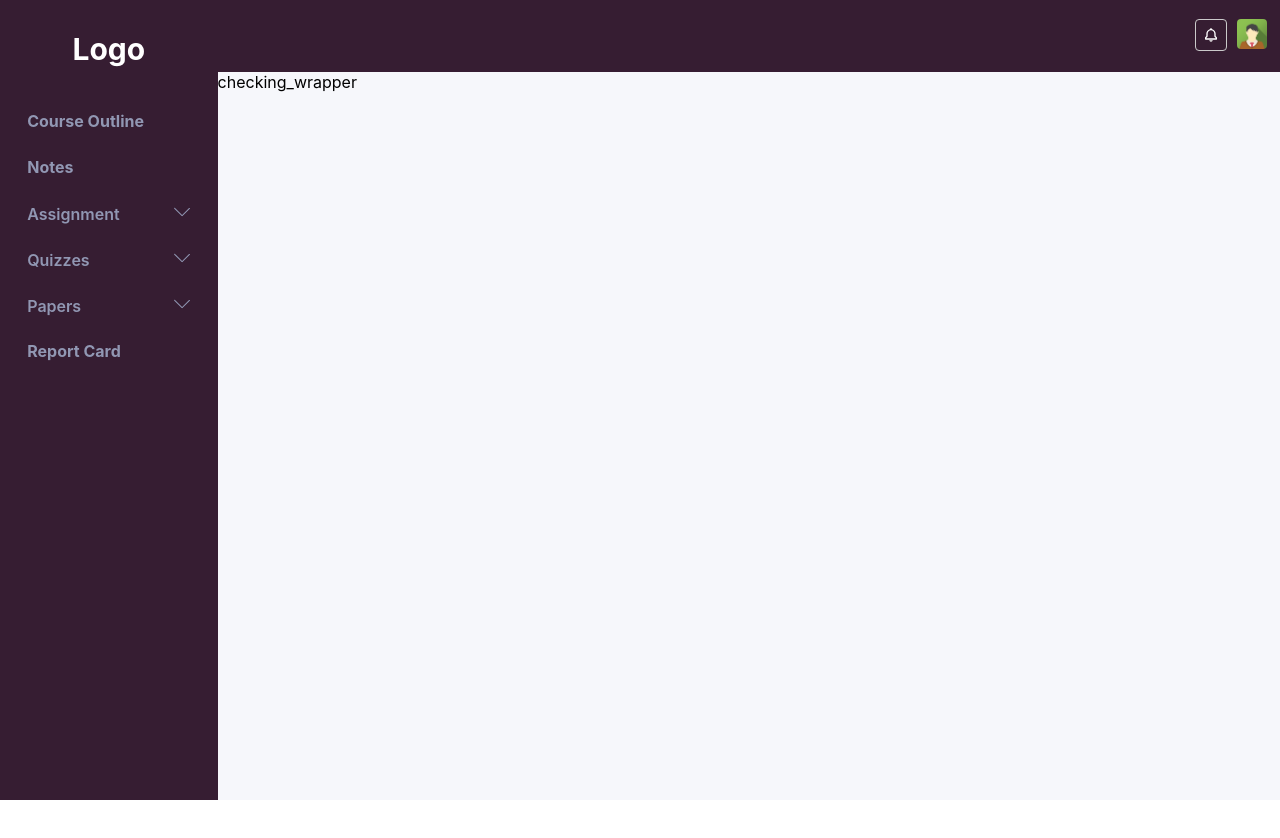
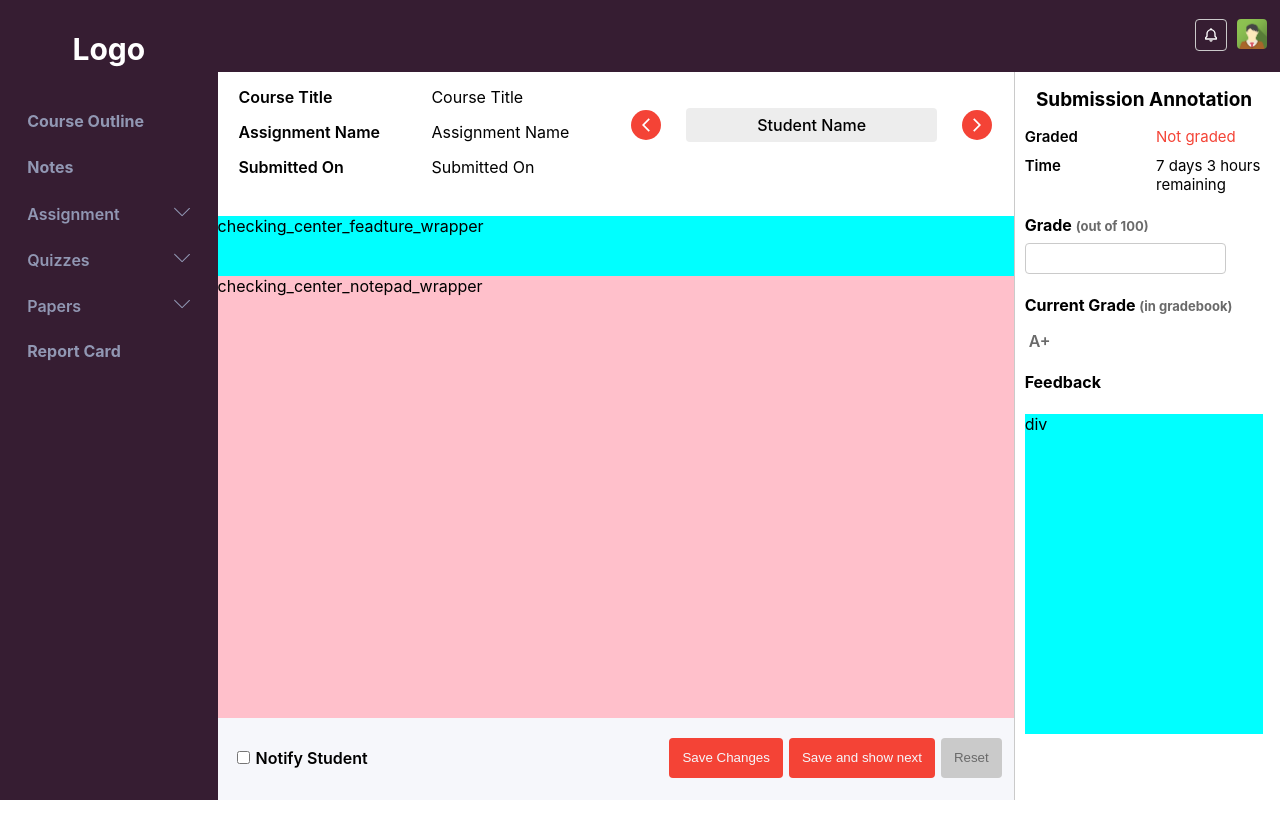
Before and after one commit to adnanabrar786/LMS-Teacher-Dashboard-Course-Outline, a React (Create React App) app: page /checking in a window 1280 px wide. Shown: the top 838 px of the page. After the commit the page ends 800 px from the top, so only its background shows below. Built offline with nearby package versions, Linux system fonts and the light colour scheme.

Commit message:
7 feb 2023

```diff
--- a/src/pages/Checking.jsx
+++ b/src/pages/Checking.jsx
@@ -1,10 +1,96 @@
 import React from 'react';
 import "../styles/pages/checking.scss";
+import { MdArrowBackIosNew } from 'react-icons/md';
+import { MdArrowForwardIos } from 'react-icons/md';
 
 const Checking = () => {
     return (
         <div className='checking_wrapper'>
-           checking_wrapper
+            <div className='checking_center_wrapper'>
+                <div className='checking_center_header_wrapper'>
+                    <div className='checking_center_header_container'>
+                        <div className='course_details_wrapper'>
+                            <div>
+                                <span className='bold'>Course Title</span>
+                                <span>Course Title</span>
+                            </div>
+                            <div>
+                                <span className='bold'>Assignment Name</span>
+                                <span>Assignment Name</span>
+                            </div>
+                            <div>
+                                <span className='bold'>Submitted On</span>
+                                <span>Submitted On</span>
+                            </div>
+                        </div>
+                        <div className='student_name_wrapper'>
+                            <div className='arrow_red_circle'>
+                                <MdArrowBackIosNew className='icon' />
+                            </div>
+                            <div className='student_name'>
+                                Student Name
+                            </div>
+                            <div className='arrow_red_circle'>
+                                <MdArrowForwardIos className='icon' />
+                            </div>
+                        </div>
+                    </div>
+
+                </div>
+                <div className='checking_center_feature_wrapper'>
+                    checking_center_feadture_wrapper
+                </div>
+                <div className='checking_center_notepad_wrapper'>
+                    checking_center_notepad_wrapper
+                </div>
+                <div className='button_wrapper'>
+                    <div className='button_container'>
+                        <div>
+                            <input type="checkbox" />
+                            <span>Notify Student</span>
+                        </div>
+                        <div>
+                            <button className='red_btn'>Save Changes</button>
+                            <button className='red_btn'>Save and show next</button>
+                            <button className='grey_btn'>Reset</button>
+                        </div>
+                    </div>
+                </div>
+            </div>
+            <div className='checking_right_wrapper'>
+                <div className='checking_right_container'>
+                    <h2 className='heading'>Submission Annotation</h2>
+                    <div className='_sub_heading'>
+                        <span className='_sub_heading_bold'>Graded</span>
+                        <span className='_sub_heading_not_bold'>Not graded</span>
+                    </div>
+                    <div className='_sub_heading margin_top'>
+                        <span className='_sub_heading_bold'>Time</span>
+                        <span>7 days 3 hours remaining</span>
+                    </div>
+
+                    <div className='grade_wrapper'>
+                        <h4>Grade <span>(out of 100)</span></h4>
+                        <input type="text" />
+                    </div>
+
+                    <div className='gradebook_wrapper'>
+                        <h4>Current Grade <span>(in gradebook)</span></h4>
+                        <p>A+</p>
+                    </div>
+
+                    <div className='feedback_wrapper'>
+                        <h4>Feedback</h4>
+                        <div>div</div>
+                    </div>
+
+                    <div>
+
+                    </div>
+
+                </div>
+
+            </div>
         </div>
     )
 }
--- a/src/pages/Notes.jsx
+++ b/src/pages/Notes.jsx
@@ -44,7 +44,6 @@ const Notes = () => {
         <div>Action</div>
       </div>
 
-
       <div className="notes_middle_wrapper">
         <div className="notes_middle_one_div">
           <div className="lecture_file">Lecture name</div>
@@ -60,7 +59,7 @@ const Notes = () => {
           </div>
         </div>
       </div>
-          </div>
+    </div>
   )
 }
 
--- a/src/styles/pages/checking.scss
+++ b/src/styles/pages/checking.scss
@@ -1,11 +1,184 @@
 @import "../variable.scss";
 
 .checking_wrapper {
-    height: 100vh;
+    height: 91vh;
+    // padding-left: 15px;
+    width: auto;
+    display: flex;
+    .checking_center_wrapper {
+        width: 75%;
+        .checking_center_header_wrapper {
+            height: 18vh;
+            background-color: $white;
+            .checking_center_header_container {
+                padding-left: 15px;
+                width: 97%;
+                display: flex;
+                .course_details_wrapper {
+                    width: 50%;
+                    div {
+                        padding-top: 15px;
+                        display: flex;
+                        justify-content: space-around;
 
-    .checking_container {
-        height: 89vh;
-        padding-left: 15px;
-        width: 97%;
+                        span {
+                            width: 47%;
+                            font-size: 16px;
+                        }
+                        .bold {
+                            font-weight: 600;
+                        }
+                    }
+                }
+                .student_name_wrapper {
+                    width: 50%;
+                    display: flex;
+                    align-items: center;
+                    justify-content: space-around;
+                    .student_name {
+                        padding: 7px 0px;
+                        width: 65%;
+                        text-align: center;
+                        font-weight: 500;
+                        border-radius: 4px;
+                        background-color: rgba(237, 237, 237, 1);
+                    }
+                    .arrow_red_circle {
+                        background-color: $red;
+                        width: 30px;
+                        height: 30px;
+                        border-radius: 50%;
+                        display: flex;
+                        justify-content: center;
+                        align-items: center;
+                        cursor: pointer;
+                        .icon {
+                            color: $white;
+                        }
+                    }
+                }
+            }
+        }
+        .checking_center_feature_wrapper {
+            height: 60px;
+            background-color: aqua;
+        }
+        .checking_center_notepad_wrapper {
+            height: 55.2vh;
+            background-color: pink;
+        }
+        .button_wrapper {
+            height: 10vh;
+            .button_container {
+                height: 10vh;
+                padding-left: 15px;
+                width: 97%;
+                display: flex;
+                justify-content: space-between;
+                align-items: center;
+                div {
+                    span {
+                        margin-left: 3px;
+                        font-weight: 600;
+                        font-size: 16px;
+                    }
+                    input{
+                       cursor: pointer;
+                    }
+                    button {
+                        margin: 0px 3px;
+                        padding: 9px 13px;
+                        height: 40px;
+                        font-weight: 500;
+                        border: none;
+                        background-color: $grey;
+                        color: #6a6a6a;
+                        border-radius: 4px;
+                        cursor: pointer;
+                    }
+
+                    .red_btn {
+                        background-color: #f44336;
+                        color: #f6f7fb;
+                    }
+                    .grey_btn {
+                        background-color: $grey;
+                        color: #6a6a6a;
+                    }
+                }
+            }
+        }
+    }
+    .checking_right_wrapper {
+        width: 25%;
+        background-color: $white;
+        border-left: 1px solid $grey;
+        .checking_right_container {
+            padding-left: 10px;
+            width: 90%;
+            .heading {
+                font-size: 19px;
+                text-align: center;
+            }
+            .margin_top {
+                margin-top: 10px;
+            }
+            ._sub_heading {
+                display: flex;
+                justify-content: space-between;
+                span {
+                    width: 45%;
+                    font-size: 15px;
+                }
+                ._sub_heading_bold {
+                    font-weight: 600;
+                }
+                ._sub_heading_not_bold {
+                    color: $red;
+                }
+            }
+
+            .grade_wrapper {
+                width: 100%;
+                h4 {
+                    margin-bottom: 8px;
+                    span {
+                        color: rgba(106, 106, 106, 1);
+                        font-size: 13px;
+                    }
+                }
+                input {
+                    width: 80%;
+                    padding: 7px 4px;
+                    outline: none;
+                    border: 1px solid $grey;
+                    border-radius: 4px;
+                }
+            }
+
+            .gradebook_wrapper {
+                width: 100%;
+                h4 {
+                    margin-bottom: 8px;
+                    span {
+                        color: rgba(106, 106, 106, 1);
+                        font-size: 13px;
+                    }
+                }
+                p {
+                    width: 80%;
+                    margin-left: 4px;
+                    color: rgba(106, 106, 106, 1);
+                    font-weight: 600;
+                }
+            }
+
+            .feedback_wrapper {
+                div {
+                    background-color: aqua;
+                    height: 40vh;
+                }
+            }
+        }
     }
 }
--- a/src/styles/pages/notes.scss
+++ b/src/styles/pages/notes.scss
@@ -61,7 +61,7 @@
 
         .notes_middle_one_div {
             padding: 10px 13px;
-            height: auto;
+            height: 80px;
             border-radius: 4px;
             display: flex;
             justify-content: space-between;
```
